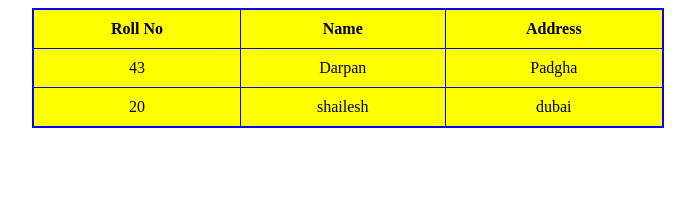
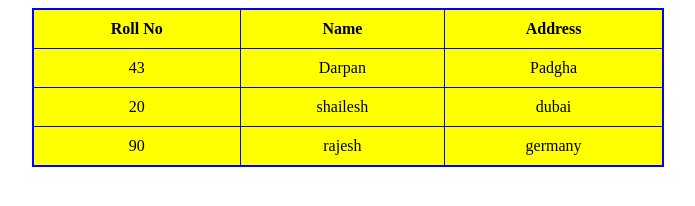
Before and after one commit to darpan8125/darpan-experiment-2, a plain HTML site: page index.html in a window 1280 px wide. Shown: the whole page, without its empty margins (292-987 px from the left). Drawn offline with Linux system fonts and the light colour scheme.

Commit message:
Update index.html

```diff
--- a/index.html
+++ b/index.html
@@ -35,6 +35,11 @@
             <td>shailesh</td>
             <td>dubai</td>
         </tr>
+      <tr>
+       <td>90</td>
+        <td>rajesh</td>
+        <td>germany</td>
+      </tr>
     </table>
 </body>
 </html>
```
